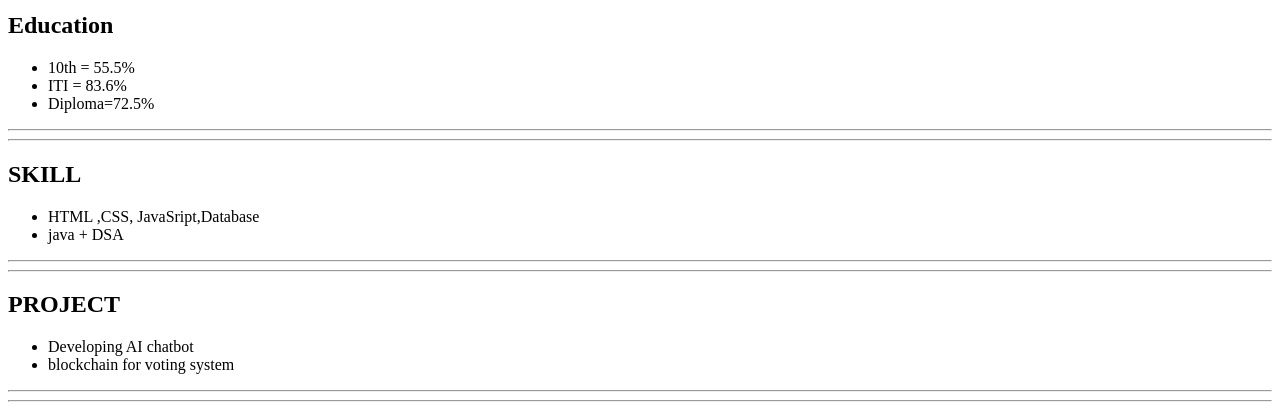
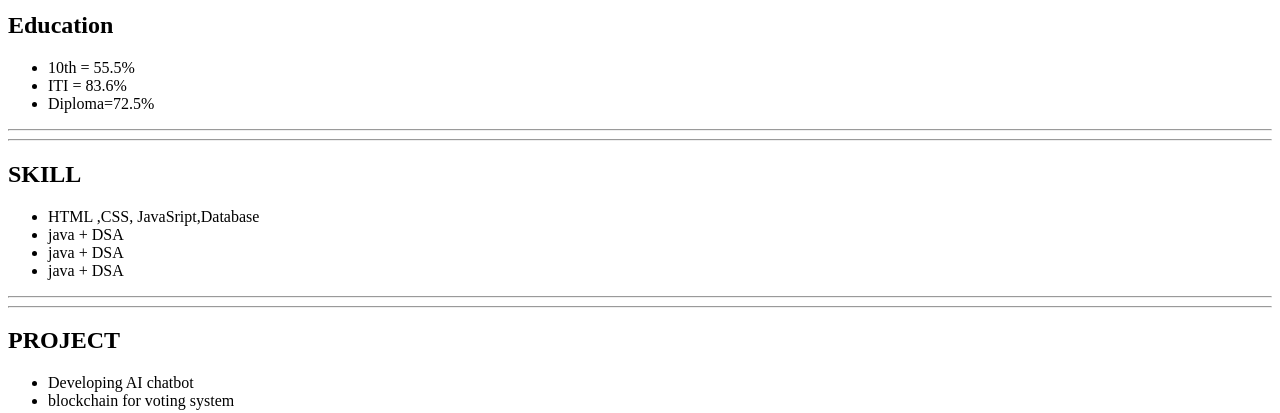
Before and after one commit to Harsh128/basics-HTML, a plain HTML site: page index.HTML in a window 1280 px wide. Shown: the part 422-835 px from the top of the page. Drawn offline with Linux system fonts and the light colour scheme.

Commit message:
change name

```diff
--- a/index.HTML
+++ b/index.HTML
@@ -20,6 +20,8 @@
     <hr><h2>SKILL</h2>
     <ul>
         <li>HTML ,CSS, JavaSript,Database </li>
+        <li>java + DSA</li>
+        <li>java + DSA</li>
         <li>java + DSA</li>
 
 
```
